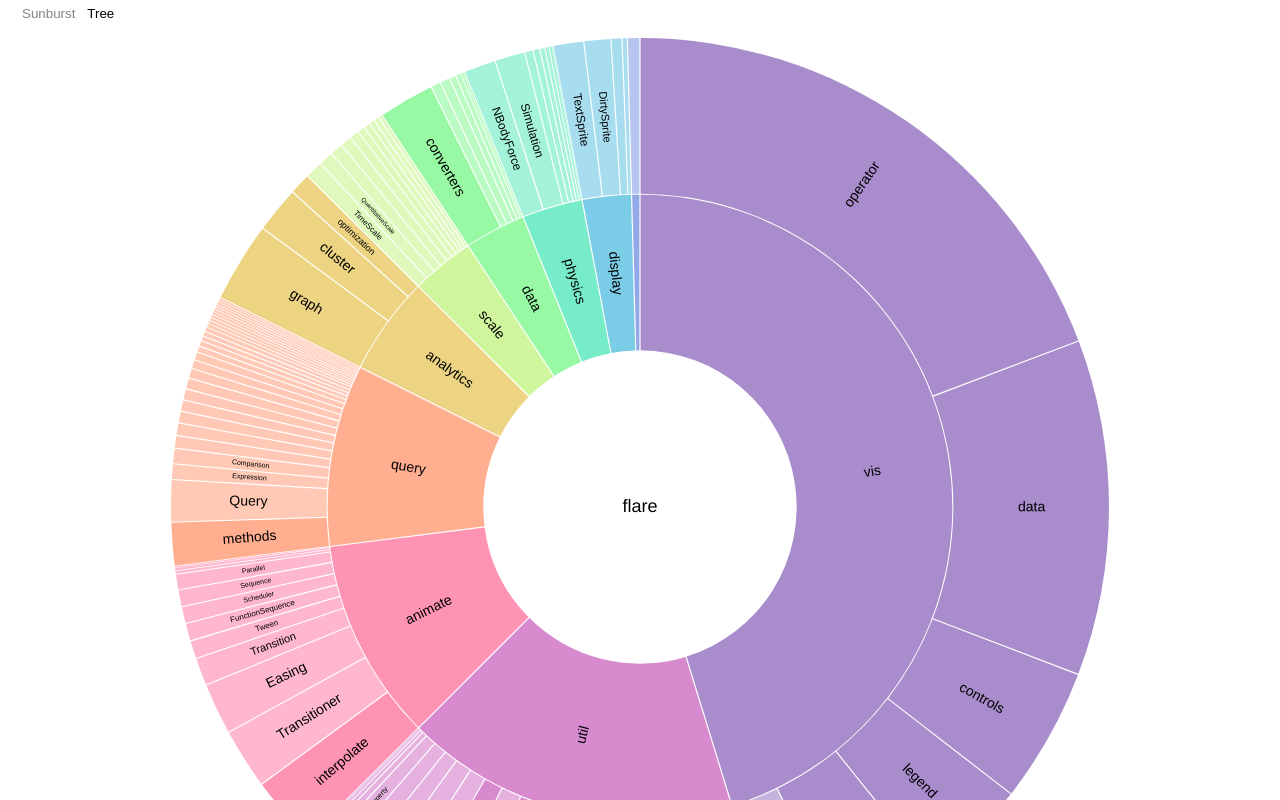
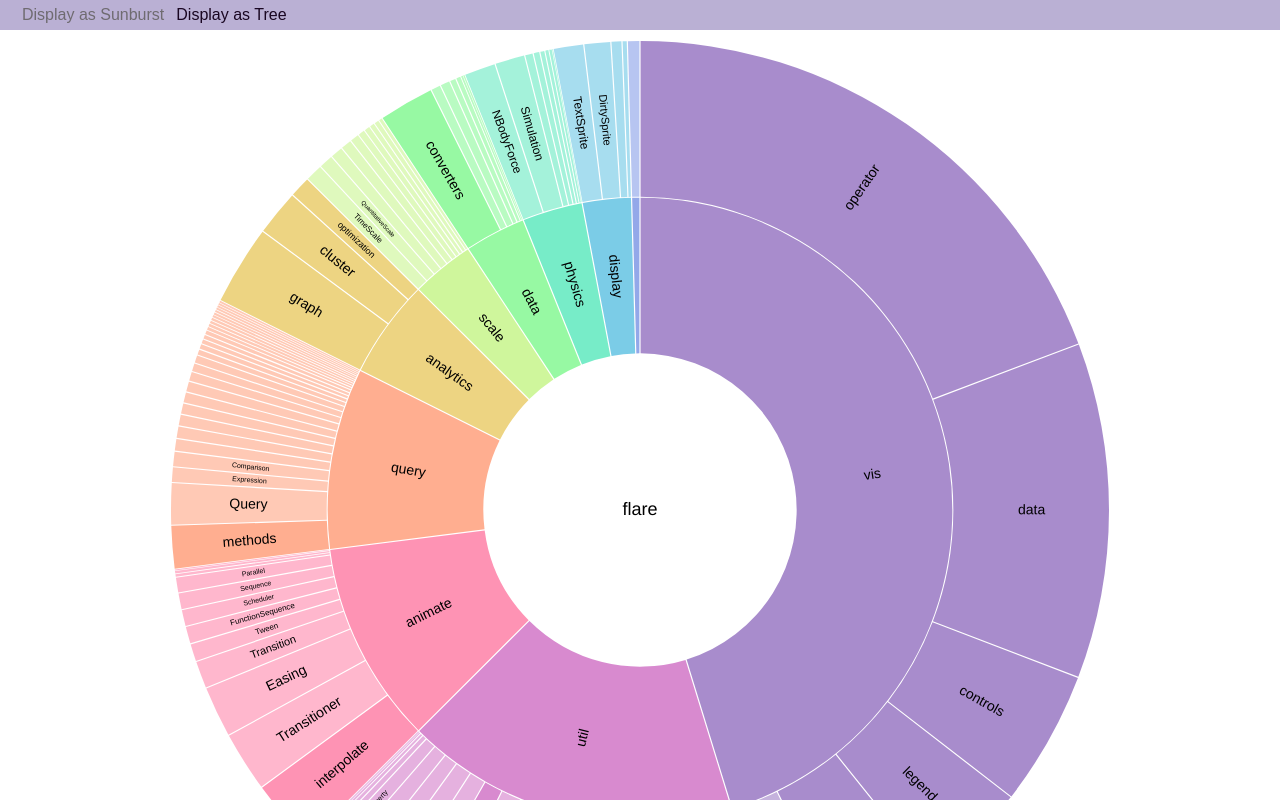
Before and after one commit to linnstrand/graph-craft, a React (Create React App) app: page / in a window 1280 px wide. Shown: the top 800 px of the page. Built offline with nearby package versions, Linux system fonts and the light colour scheme.

Commit message:
nicer menu

```diff
--- a/src/App.tsx
+++ b/src/App.tsx
@@ -2,6 +2,8 @@ import testdata from './testdata.json';
 import { Tree } from './Tree';
 import { Sunburst } from './Sunburst';
 import { useState } from 'react';
+import { NavBar } from './Navbar';
+import './navbar.css';
 
 function App() {
   return (
@@ -17,23 +19,7 @@ const Container = () => {
   const [graph, setGraph] = useState('sunburst');
   return (
     <div className="container">
-      <nav>
-        <ul>
-          <li>
-            <button
-              className={graph === 'sunburst' ? 'active' : ''}
-              onClick={() => setGraph('sunburst')}
-            >
-              Sunburst
-            </button>
-          </li>
-          <li>
-            <button className={graph === 'tree' ? 'active' : ''} onClick={() => setGraph('tree')}>
-              Tree
-            </button>
-          </li>
-        </ul>
-      </nav>
+      <NavBar graph={graph} setGraph={setGraph} />
       {graph === 'sunburst' ? (
         <Sunburst data={{ ...testdata }} size={940} />
       ) : (
--- /dev/null
+++ b/src/Navbar.tsx
@@ -0,0 +1,29 @@
+import React from 'react';
+
+export const NavBar = ({
+  graph,
+  setGraph
+}: {
+  graph: string;
+  setGraph: React.Dispatch<React.SetStateAction<string>>;
+}): JSX.Element => {
+  return (
+    <nav>
+      <ul>
+        <li>
+          <button
+            className={graph === 'sunburst' ? 'active' : ''}
+            onClick={() => setGraph('sunburst')}
+          >
+            Display as Sunburst
+          </button>
+        </li>
+        <li>
+          <button className={graph === 'tree' ? 'active' : ''} onClick={() => setGraph('tree')}>
+            Display as Tree
+          </button>
+        </li>
+      </ul>
+    </nav>
+  );
+};
--- a/src/Tree.tsx
+++ b/src/Tree.tsx
@@ -228,17 +228,20 @@ export const Tree = ({ data, size }: { data: Data; size: number }) => {
   return (
     <>
       <div className="settings">
-        <button onClick={() => sortNodes(sortHeight)}>Sort height</button>
-        <button onClick={() => sortNodes(sortValue)}>Sort Value</button>
-        <button onClick={() => setTreeLayout()}>layoutTree</button>
-        <button onClick={setLayoutRadial}>layoutRadial</button>
+        <button onClick={() => sortNodes(sortHeight)}>Sort by height</button>
+        <button onClick={() => sortNodes(sortValue)}>Sort by value</button>
+        <button className={layoutType === 'tidy' ? 'active' : ''} onClick={() => setTreeLayout()}>
+          layout Tree
+        </button>
+        <button className={layoutType === 'radial' ? 'active' : ''} onClick={setLayoutRadial}>
+          layout Radial
+        </button>
         <div>
           <button
-            onClick={() => {
-              layoutType === 'tidy' ? setTreeLayout('cluster') : setTreeLayout('tidy');
-            }}
+            className={layoutType === 'cluster' ? 'active' : ''}
+            onClick={() => setTreeLayout('cluster')}
           >
-            {layoutType === 'cluster' ? 'Show Tree' : 'Show Cluster'}
+            layout Cluster
           </button>
         </div>
       </div>
--- /dev/null
+++ b/src/navbar.css
@@ -0,0 +1,48 @@
+nav {
+  display: flex;
+  align-items: center;
+  padding: 0 0 0 16px;
+  background-color: rgb(57 29 133 / 35%);
+}
+
+nav ul {
+  display: flex;
+  flex-direction: row;
+  padding-left: 0;
+  margin: 0;
+  list-style: none;
+}
+
+.settings {
+  display: flex;
+  flex-direction: row;
+  padding: 0 0 0 16px;
+  border-top: 1px solid rgb(92, 12, 126);
+  border-bottom: 2px solid rgba(92, 12, 126, 0.2);
+}
+
+nav button,
+.settings button {
+  box-sizing: border-box;
+  margin: 0;
+  border: none;
+  text-transform: none;
+  display: inline-block;
+  background-color: transparent;
+  cursor: pointer;
+  padding: 6px;
+  color: rgb(26, 7, 34);
+  font-size: 16px;
+}
+
+nav button:hover,
+.settings button:hover {
+  color: rgb(92, 12, 126);
+  text-decoration: underline;
+}
+
+nav button.active,
+.settings button.active {
+  color: rgb(111, 107, 112);
+  text-decoration: none;
+}
--- a/src/tree.css
+++ b/src/tree.css
@@ -1,43 +1,5 @@
 .container {
   margin: 0;
-}
-
-nav {
-  display: flex;
-  align-items: center;
-  padding: 0 0 0 16px;
-}
-
-nav ul,
-.settings {
-  display: flex;
-  flex-direction: row;
-  padding-left: 0;
-  margin: 0;
-  list-style: none;
-}
-
-nav button,
-.settings button {
-  box-sizing: border-box;
-  margin: 0;
-  border: none;
-  text-transform: none;
-  display: inline-block;
-  background-color: transparent;
-  cursor: pointer;
-  padding: 6px;
-  color: black;
-}
-
-nav button:hover,
-.settings button:hover {
-  color: blue;
-}
-
-nav button.active,
-.settings button.active {
-  color: rgb(132, 132, 132);
 }
 
 .tree-container {
```
